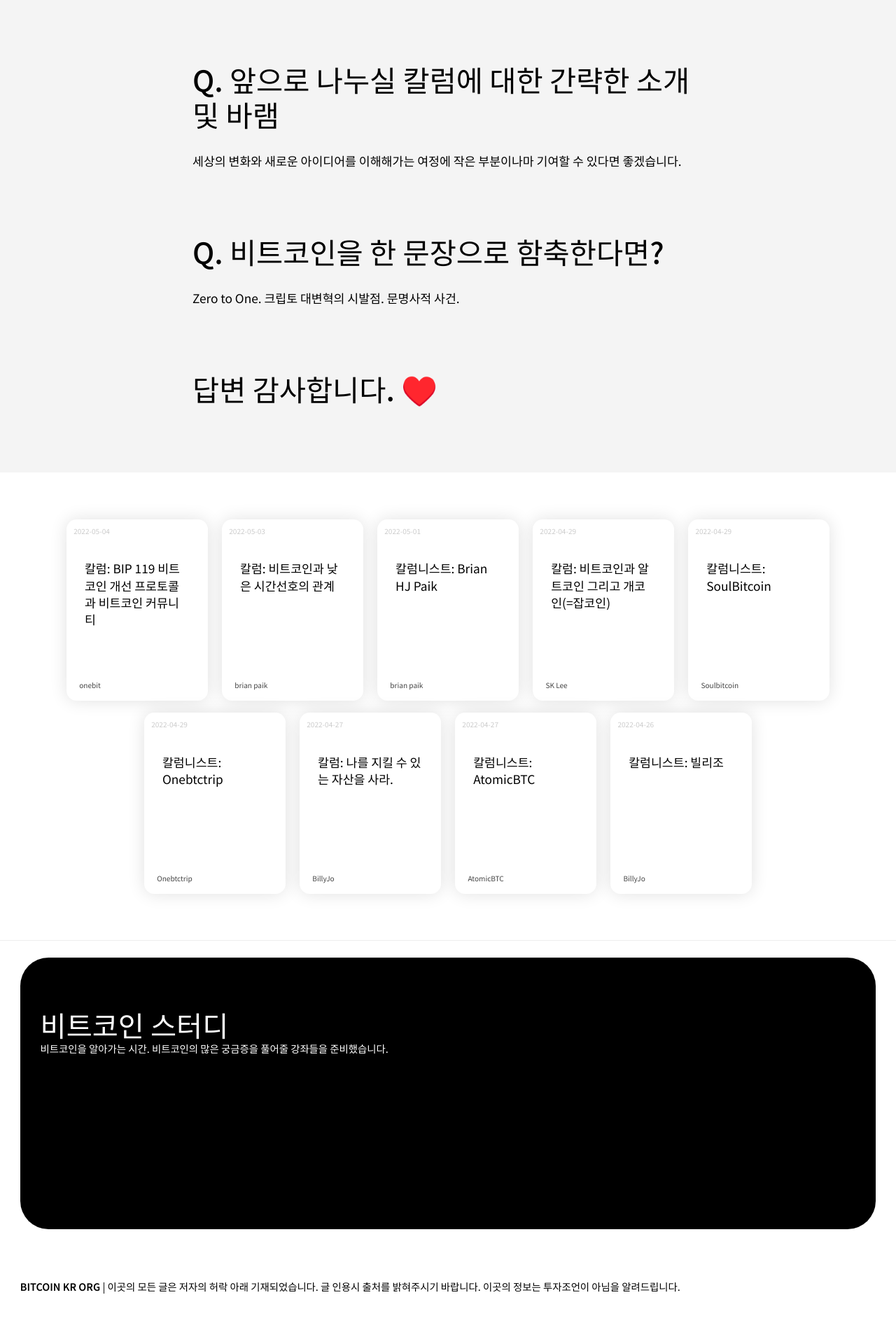
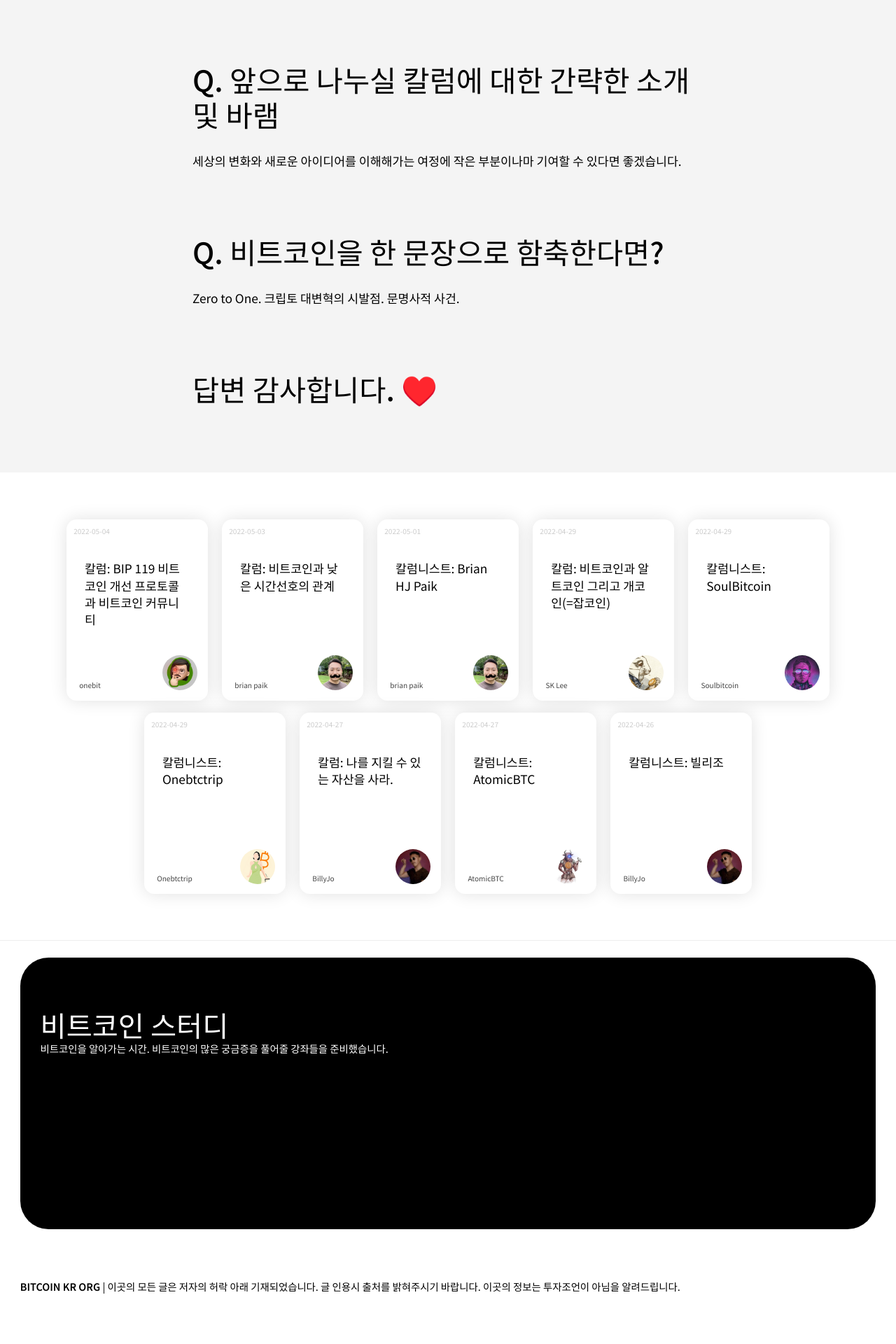
Before and after one commit to bitcoinkrorg/bitcoinkrorg.github.io, a Jekyll site: the page built from _posts/2022-04-29-Soulbitcoin-칼럼.md, in a window 1280 px wide. Shown: the part 1177-3097 px from the top of the page at 70% size. Built offline with Jekyll 4.4.1, drawn with Linux system fonts in a browser that asks for light colours.

Commit message:
add: profile photo display

```diff
--- a/_layouts/column.html
+++ b/_layouts/column.html
@@ -36,7 +36,7 @@
 	<div class="block" style="text-align: center;padding-top:4em;padding-bottom:4em;">
 				<ul class="article-list">
 					{% for post in site.categories.column %}
-					<li><a href="{{ post.url | prepend: site.baseurl }}">{{ post.title }}</a><time>{{ post.date | date: "%Y-%m-%d" }}</time> <span>{{ post.author }}</span></li>
+					<li><a href="{{ post.url | prepend: site.baseurl }}">{{ post.title }}</a><time>{{ post.date | date: "%Y-%m-%d" }}</time> <span>{{ post.author }}</span><i><img src="/asset/img/profile/{{ post.authorid }}.jpg" alt="" style=""></i></li>
 					{% endfor %}
 				</ul>
 	</div>
--- a/_layouts/translation.html
+++ b/_layouts/translation.html
@@ -37,7 +37,7 @@
 	<div class="block wrapL" style="text-align: center;padding: 4em 0;">
 				<ul class="article-list">
 					{% for post in site.categories.translation %}
-					<li><a href="{{ post.url | prepend: site.baseurl }}">{{ post.title }}</a><time>{{ post.date | date: "%Y-%m-%d" }}</time> <span>{{ post.author }}<br>{{ post.ori_author }}</span></li>
+					<li><a href="{{ post.url | prepend: site.baseurl }}">{{ post.title }}</a><time>{{ post.date | date: "%Y-%m-%d" }}</time> <span>{{ post.author }}<br>{{ post.ori_author }}</span><i><img src="/asset/img/profile/{{ post.authorid }}.jpg" alt="" style=""></i></li>
 					{% endfor %}
 				</ul>
 	</div>
```
